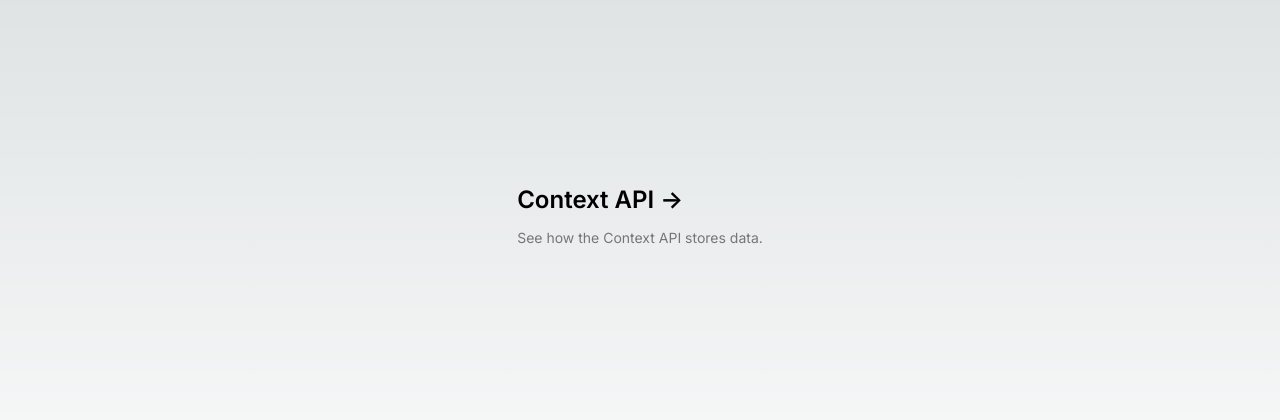
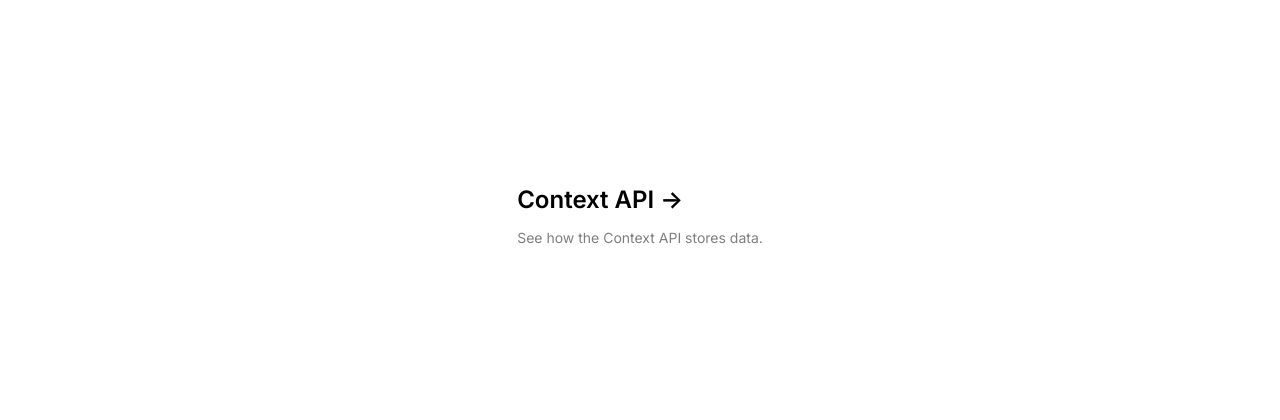
Before and after one commit to React-HTX/use-context-api, a Next.js app: page / in a window 1280 px wide. Shown: the part 184-604 px from the top of the page. Built offline with nearby package versions, Linux system fonts and the light colour scheme.

Commit message:
Updates.

```diff
--- a/components/MovieCountBadge/index.jsx
+++ b/components/MovieCountBadge/index.jsx
@@ -1,6 +1,6 @@
 const MovieCountBadge = ({ count }) => {
   return (
-    <span className="inline-block absolute -top-2 -right-2 text-center h-6 w-6 bg-white rounded-full text-blue-500">
+    <span className="inline-block absolute -top-2 -right-2 text-center h-6 w-6 bg-white rounded-full text-blue-500 border">
       {count}
     </span>
   );
--- a/styles/globals.css
+++ b/styles/globals.css
@@ -16,7 +16,7 @@
   }
 }
 
-body {
+/* body {
   color: rgb(var(--foreground-rgb));
   background: linear-gradient(
       to bottom,
@@ -24,7 +24,7 @@ body {
       rgb(var(--background-end-rgb))
     )
     rgb(var(--background-start-rgb));
-}
+} */
 
 @layer utilities {
   .text-balance {
```
